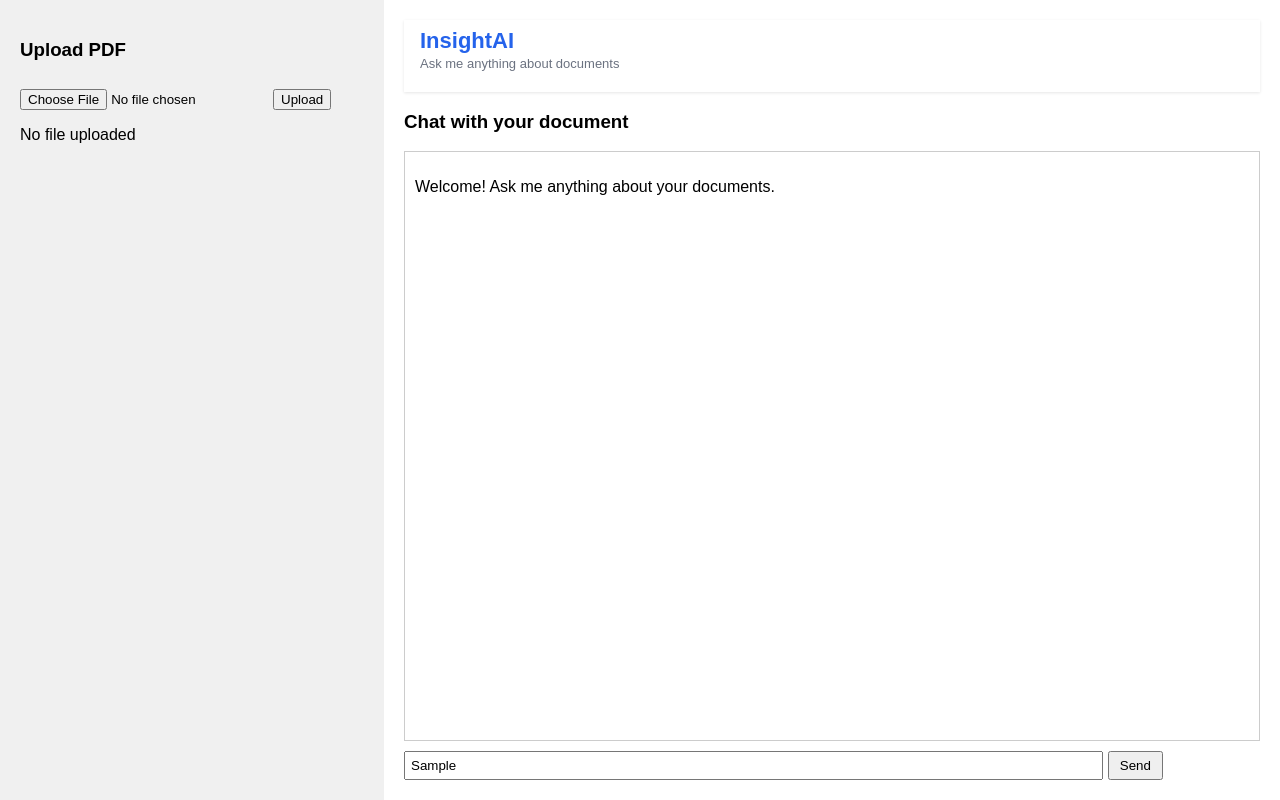
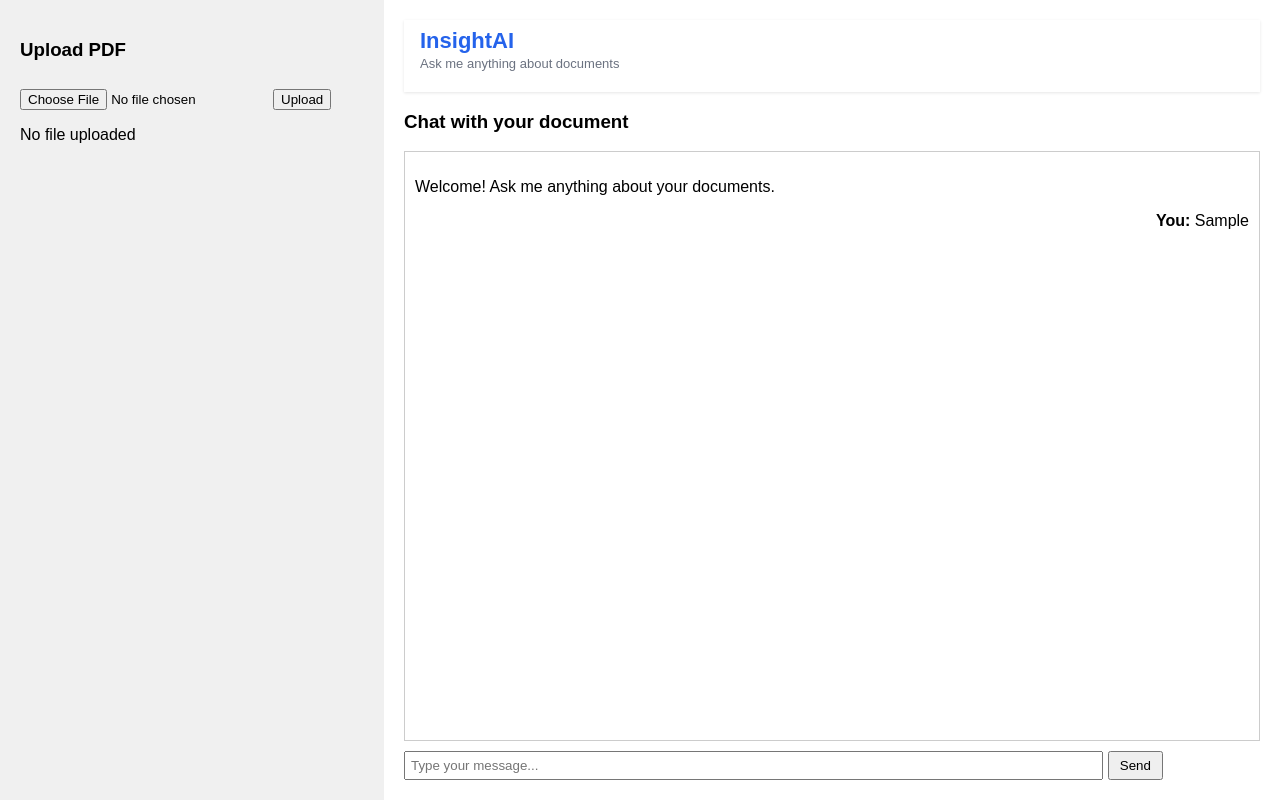
Before and after one commit to muqeetkhan050/Insight.AI, a React (Create React App) app: page /Chat in a window 1280 px wide. Both pictures are taken after typing "Sample" into the empty fields and a click on the button "Send". Built offline with nearby package versions, Linux system fonts and the light colour scheme.

Commit message:
changed UI

```diff
--- a/src/components/Chatbox.js
+++ b/src/components/Chatbox.js
@@ -52,17 +52,31 @@ import {useState} from 'react';
 const Chatbox=()=>{
   const [messages,setMessages]=useState([]);
   const [inputValue,setInputValue]=useState('')
+
+  const handleClick=()=>{
+    if(!inputValue.trim()) return;
+    setMessages((prev)=>[...prev,{type:"user",text:inputValue}]);
+    setInputValue('');
+    // Add AI response logic here later
+  }
   return(
     <div style={{flex:1,padding:"20px",display:"flex",flexDirection:"column",backgroundColor:"#fff"}}>
       <InsightAssistant/>
       <h3>Chat with your document</h3>
       <div style={{flex:1,overflowY:"auto",marginBottom:"10px",border:"1px solid #ccc",padding:"10px"}}>
         <p>Welcome! Ask me anything about your documents.</p>
+        {messages.map((msg,index)=>(
+          <p key={index} style={{textAlign:msg.type==="user"?"right":"left"}}>
+            <strong>{msg.type==="user"?"You":"AI"}:</strong> {msg.text}
+          </p>
+        ))}
 
       </div>
       <div>
-        <input placeholder='Type your message...' style={{width:"80%",padding:"5px"}}/>
-        <button style={{padding:"5px 10px",marginLeft:"5px"}}>Send</button>
+        <input value={inputValue}
+        onChange={(e)=>setInputValue(e.target.value)}
+        placeholder='Type your message...' style={{width:"80%",padding:"5px"}}/>
+        <button onClick={handleClick} style={{padding:"5px 10px",marginLeft:"5px"}}>Send</button>
       </div>
     </div>
   )
```
